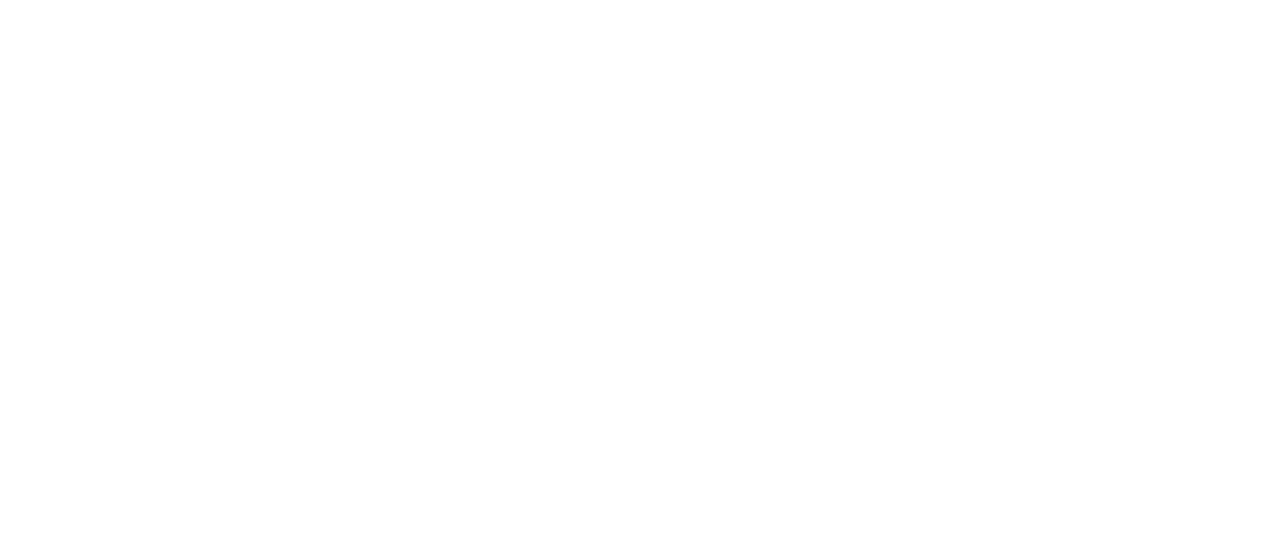
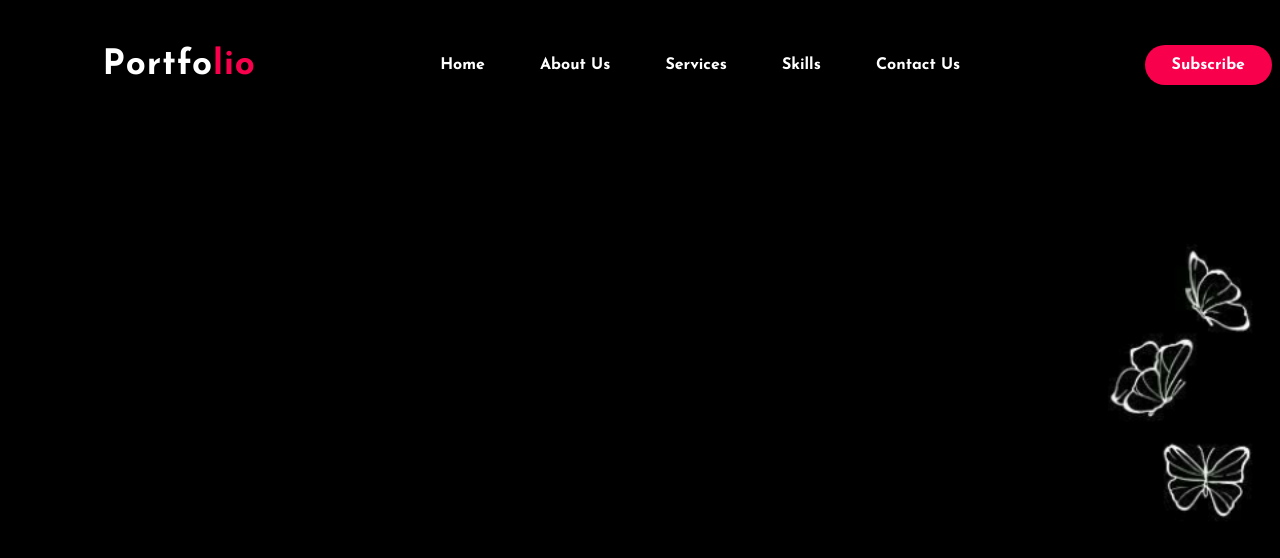
Before and after one commit to JannatulLima9575/My-Portfolio, a plain HTML site: page index.html in a window 1280 px wide. Drawn offline with Linux system fonts and the light colour scheme.

Commit message:
added navbar section

```diff
--- a/css/style.css
+++ b/css/style.css
@@ -5,3 +5,56 @@
     font-family: "Josefin Sans", serif;
     box-sizing: border-box;
 }
+/* hero section  */
+.hero {
+    height: 100vh;
+    width: 100%;
+    background-image: url("../images/banner.png");
+    background-size: cover;
+    background-position: center;
+}
+nav {
+    display: flex;
+    align-items: center;
+    justify-content: space-between;
+    padding-top: 45px;
+    padding-left: 8%;
+    padding-right: 8px;
+}
+.logo {
+    color: white;
+    font-size: 35px;
+    letter-spacing: 1px;
+    cursor: pointer;
+}
+span {
+    color: #f9004d;
+}
+nav ul li {
+    list-style-type: none;
+    display: inline-block;
+    padding: 10px 25px;
+}
+nav ul li a {
+    color: white;
+    text-decoration: none;
+    font-weight: bold;
+    text-transform: capitalize;
+}
+nav ul li a:hover {
+    color: #f9004d;
+    transition: .4s;
+}
+.btn {
+    background-color: #f9004d;
+    color: white;
+    text-decoration: none;
+    border: 2px solid transparent;
+    font-weight: bold;
+    padding: 10px 25px;
+    border-radius: 30px;
+    transition: transform .4s;
+}
+.btn:hover {
+    transform: scale(1.2);
+}
--- a/index.html
+++ b/index.html
@@ -4,8 +4,26 @@
     <meta charset="UTF-8">
     <meta name="viewport" content="width=device-width, initial-scale=1.0">
     <title>Jannatul Lima</title>
+    <link rel="stylesheet" href="css/style.css">
+
+    <link rel="preconnect" href="https://fonts.gstatic.com">
+    <link rel="stylesheet" href="https://cdnjs.cloudflare.com/ajax/libs/font-awesome/6.7.2/css/all.min.css" integrity="sha512-Evv84Mr4kqVGRNSgIGL/F/aIDqQb7xQ2vcrdIwxfjThSH8CSR7PBEakCr51Ck+w+/U6swU2Im1vVX0SVk9ABhg==" crossorigin="anonymous" referrerpolicy="no-referrer" />
+
 </head>
 <body>
-
+    <!-- hero section  -->
+     <div class="hero">
+        <nav>
+            <h2 class="logo">Portfo<span>lio</span></h2>
+            <ul>
+                <li><a href="#">Home</a></li>
+                <li><a href="#">About Us</a></li>
+                <li><a href="#">Services</a></li>
+                <li><a href="#">Skills</a></li>
+                <li><a href="#">Contact Us</a></li>
+            </ul>
+            <a href="#" class="btn">Subscribe</a>
+        </nav>
+     </div>
 </body>
 </html>
```
Also changed, not shown: images/banner.png (added), images/flower.jpeg (added).
